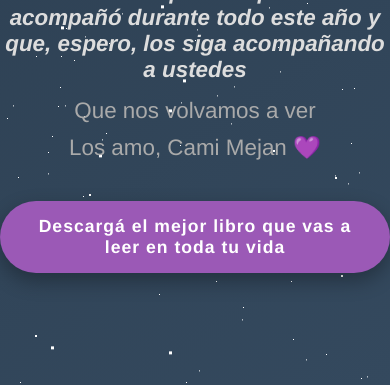
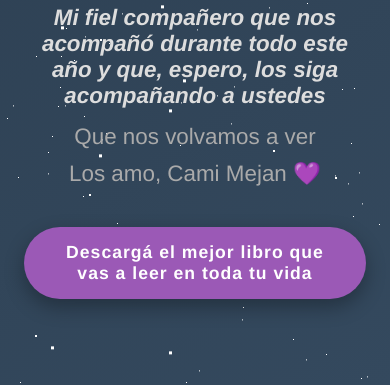
Before and after one commit to cdejtiar/CasiAngeles, a plain HTML site: page index.html in a window 390 px wide. Shown: the part 459-844 px from the top of the page. Drawn offline with Linux system fonts and the light colour scheme.

Commit message:
more responsive

```diff
--- a/styles.css
+++ b/styles.css
@@ -1317,6 +1317,10 @@ a:hover {
 
 /* Estilos para dispositivo móvil */
 @media (max-width: 600px) {
+  .container{
+    padding:1.5em;
+  }
+
   h1 {
     font-size: 2.8rem;
   }
```
